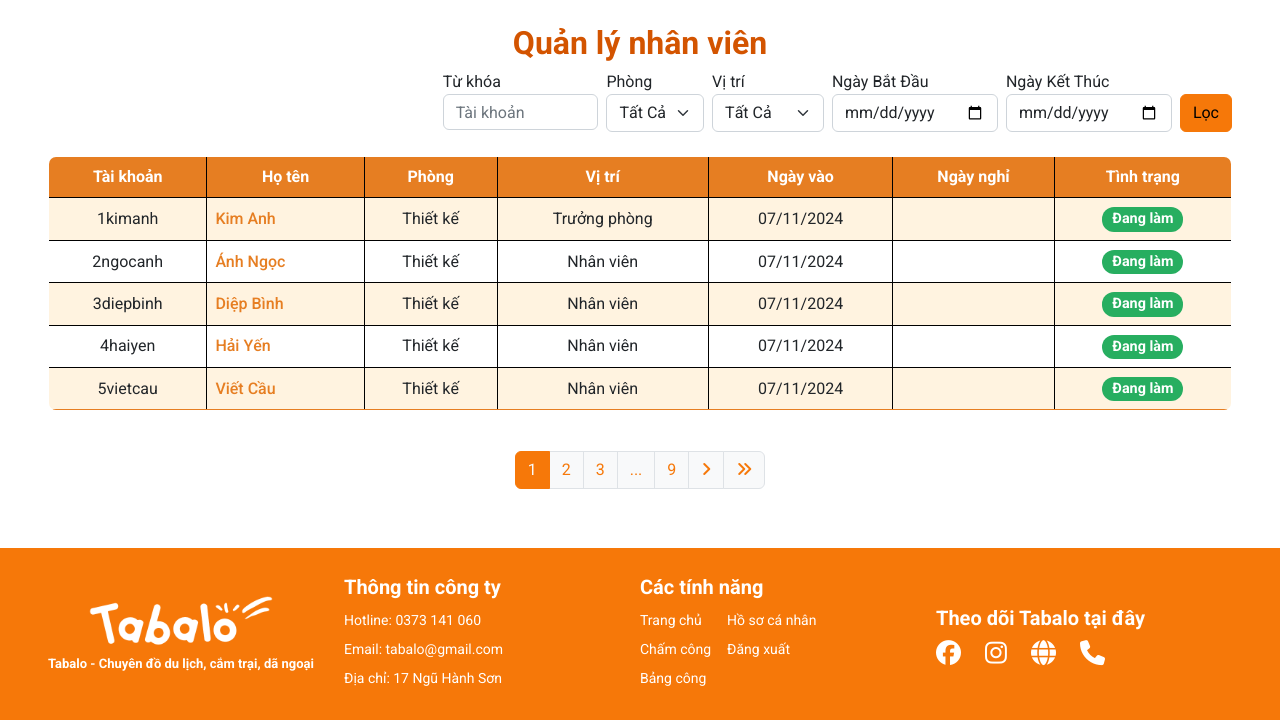
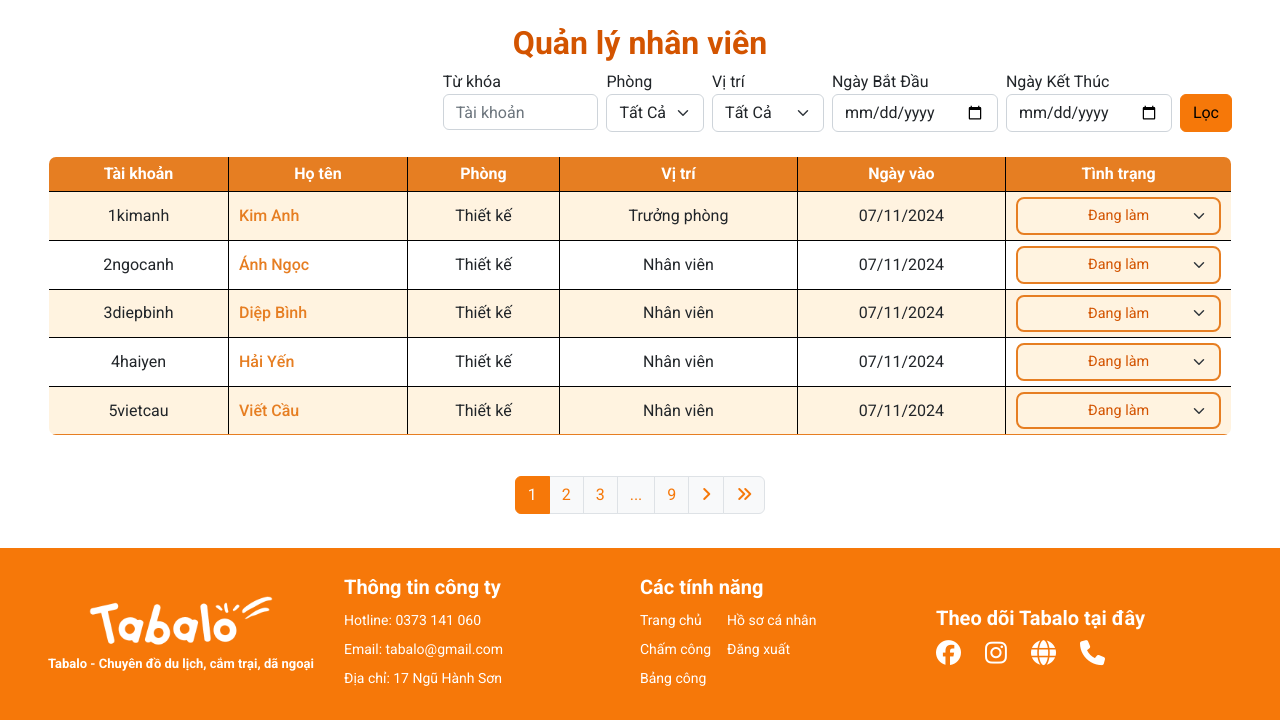
Before and after one commit to trangnha19/Nhom9, a Django app: page /management/employee/ in a window 1280 px wide. Shown: the part 57-777 px from the top of the page. Run offline with Django 4.2, Linux system fonts and the light colour scheme; the first user in the database is signed in; data comes from the database, SQL or seed files in the repository.

Commit message:
Update employee.html

```diff
--- a/ems/templates/pages/employee.html
+++ b/ems/templates/pages/employee.html
@@ -14,7 +14,6 @@
       <th scope="col" class="text-center" style="vertical-align: middle;">Phòng</th>
       <th scope="col" class="text-center" style="vertical-align: middle;">Vị trí</th>
       <th scope="col" class="text-center" style="vertical-align: middle;">Ngày vào</th>
-      <th scope="col" class="text-center" style="vertical-align: middle;">Ngày nghỉ</th>
       <th scope="col" class="text-center" style="vertical-align: middle;">Tình trạng</th>
     </tr>
   </thead>
@@ -29,14 +28,15 @@
       <td class="text-center align-middle">{{ emp.profile.position.name }}</td>
       <td class="text-center align-middle">{{ emp.profile.start_date|date:"d/m/Y" }}</td>
       <td class="text-center align-middle">
-        {{ emp.profile.end_date|date:"d/m/Y" }}
-      </td>
-      <td class="text-center align-middle">
-        {% if emp.profile.end_date %}
-          <span class="badge bg-status-left">Đã nghỉ</span>
-        {% else %}
-          <span class="badge bg-status-right">Đang làm</span>
-        {% endif %}
+        <form method="POST" action="">
+          {% csrf_token %}
+          <input type="hidden" name="change_status" value="{{ emp.id }}">
+          <select name="status" class="form-select custom-dropdown" onchange="this.form.submit()">
+            {% for key, value in emp.profile.STATUS_CHOICES %}
+              <option value="{{ key }}" {% if emp.profile.status == key %}selected{% endif %}>{{ value }}</option>
+            {% endfor %}
+          </select>
+        </form>
       </td>
     </tr>
     {% endfor %}
@@ -66,21 +66,36 @@
     color: white !important;
   }
 
-  /* Badge trạng thái */
-  .badge {
-    font-size: 0.9rem;
-    padding: 5px 10px;
-    border-radius: 12px;
+  /* Giảm khoảng cách giữa các hàng */
+  .table-bordered td,
+  .table-bordered th {
+    padding: 5px 10px; /* Điều chỉnh khoảng cách nội dung trong các ô */
+    vertical-align: middle;
   }
 
-  .badge.bg-status-left {
-    background-color: #D35400 !important; /* Cam đậm */
-    color: #fff;
+  /* Dropdown chỉnh trạng thái */
+  .custom-dropdown {
+    width: 100%;
+    padding: 6px;
+    font-size: 0.9rem;
+    border: 2px solid #E67E22;
+    border-radius: 8px;
+    background-color: #FFF3E0;
+    color: #D35400;
+    text-align: center; /* Căn giữa chữ */
+    text-align-last: center; /* Căn giữa chữ trong tùy chọn */
+    transition: border-color 0.3s ease, box-shadow 0.3s ease;
   }
 
-  .badge.bg-status-right {
-    background-color: #27AE60 !important; /* Xanh lá nhạt */
-    color: #fff;
+  .custom-dropdown:hover {
+    border-color: #D35400; /* Màu viền khi hover */
+    box-shadow: 0 0 8px rgba(211, 84, 0, 0.5); /* Đổ bóng khi hover */
+  }
+
+  .custom-dropdown:focus {
+    outline: none;
+    border-color: #D35400; /* Màu viền khi focus */
+    box-shadow: 0 0 10px rgba(211, 84, 0, 0.7); /* Đổ bóng khi focus */
   }
 
   /* Border toàn khung bảng */
```
